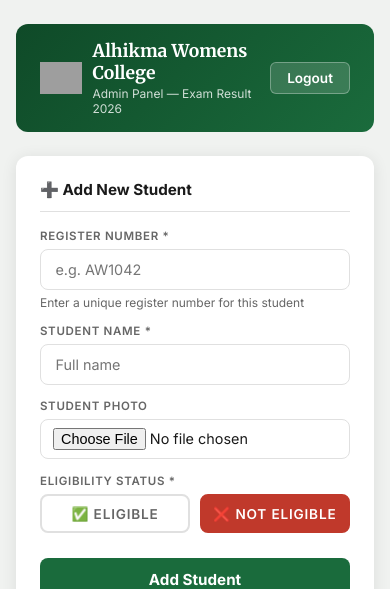
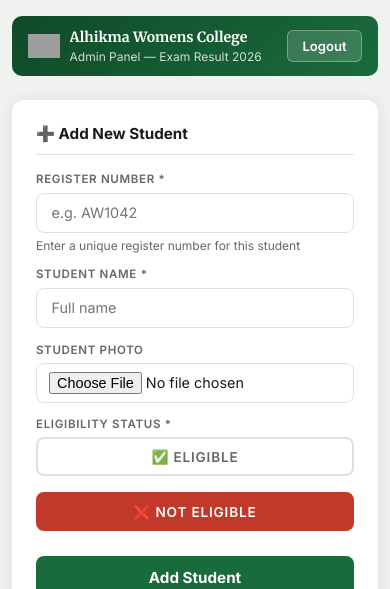
Before and after one commit to ajmal-mubarak/alhikma-ksd, a React (Vite) app in the folder frontend/: page /admin in a window 390 px wide. Shown: the top 589 px of the page. Built offline with nearby package versions, Linux system fonts and the light colour scheme; no server answers; sample sign-in values are in the browser's storage; grey boxes are pictures that could not be loaded.

Commit message:
all clear in responsive

```diff
--- a/frontend/src/index.css
+++ b/frontend/src/index.css
@@ -82,15 +82,17 @@
 
 /* ── ADMIN ── */
 .admin-page{max-width:1100px;margin:0 auto;padding:1.5rem 1rem 3rem}
-.admin-header{background:linear-gradient(135deg,var(--green-dark),var(--green));color:#fff;padding:1rem 1.5rem;display:flex;justify-content:space-between;align-items:center;border-radius:var(--radius);margin-bottom:1.5rem}
-.admin-header h1{font-family:'Merriweather',serif;font-size:1.1rem}
-.admin-header .brand-logo{width:42px;height:42px;object-fit:contain;margin-right:.65rem}
-.admin-title-row{display:flex;align-items:center}
-.logout-btn{background:rgba(255,255,255,.15);color:#fff;border:1px solid rgba(255,255,255,.3);padding:.45rem 1rem;border-radius:6px;cursor:pointer;font-size:.85rem;font-weight:600;transition:all .2s;font-family:inherit}
+.admin-header{background:linear-gradient(135deg,var(--green-dark),var(--green));color:#fff;padding:.9rem 1.25rem;display:flex;justify-content:space-between;align-items:center;gap:.75rem;border-radius:var(--radius);margin-bottom:1.5rem;flex-wrap:wrap}
+.admin-header h1{font-family:'Merriweather',serif;font-size:1rem;line-height:1.3}
+.admin-header .brand-logo{width:38px;height:38px;object-fit:contain;margin-right:.6rem;flex-shrink:0}
+.admin-title-row{display:flex;align-items:center;flex:1;min-width:0}
+.admin-title-row > div{min-width:0}
+.admin-title-row h1{white-space:nowrap;overflow:hidden;text-overflow:ellipsis}
+.logout-btn{background:rgba(255,255,255,.15);color:#fff;border:1px solid rgba(255,255,255,.3);padding:.42rem .9rem;border-radius:6px;cursor:pointer;font-size:.82rem;font-weight:600;transition:all .2s;font-family:inherit;white-space:nowrap;flex-shrink:0}
 .logout-btn:hover{background:rgba(255,255,255,.25)}
 
 .admin-grid{display:grid;grid-template-columns:360px 1fr;gap:1.5rem;align-items:start}
-@media(max-width:820px){.admin-grid{grid-template-columns:1fr}}
+@media(max-width:900px){.admin-grid{grid-template-columns:1fr}}
 
 .form-card h2,.students-card h2{font-size:.95rem;font-weight:700;margin-bottom:1.1rem;padding-bottom:.7rem;border-bottom:1px solid var(--border)}
 .students-card h2{display:flex;justify-content:space-between;align-items:center}
@@ -125,18 +127,19 @@
 .search-admin:focus{border-color:var(--green)}
 
 /* student item */
-.student-item{display:flex;align-items:center;gap:.75rem;padding:.85rem 0;border-bottom:1px solid var(--border)}
+.student-item{display:flex;align-items:flex-start;gap:.75rem;padding:.85rem 0;border-bottom:1px solid var(--border)}
 .student-item:last-child{border-bottom:none}
 .student-thumb{width:46px;height:46px;border-radius:10px;object-fit:cover;border:2px solid var(--border);flex-shrink:0}
 .student-avatar{width:46px;height:46px;border-radius:10px;background:var(--green);color:#fff;display:flex;align-items:center;justify-content:center;font-weight:700;font-size:1rem;flex-shrink:0}
+.student-item-body{flex:1;min-width:0;display:flex;align-items:center;gap:.6rem;flex-wrap:wrap}
 .student-info{flex:1;min-width:0}
 .student-info .sname{font-weight:600;font-size:.9rem;white-space:nowrap;overflow:hidden;text-overflow:ellipsis}
 .student-info .smeta{font-size:.76rem;color:var(--text-muted);margin-top:.1rem}
 .status-badge{display:inline-block;font-size:.67rem;font-weight:700;padding:.18rem .55rem;border-radius:20px;text-transform:uppercase;letter-spacing:.05em;margin-top:.25rem}
 .status-badge.eligible{background:#e6f4ed;color:var(--green)}
 .status-badge.not-eligible{background:#fde8e6;color:var(--red)}
-.student-actions{display:flex;gap:.45rem;flex-shrink:0;flex-wrap:wrap;justify-content:flex-end}
-.btn-sm{padding:.38rem .72rem;font-size:.76rem;border-radius:6px;border:none;cursor:pointer;font-weight:600;transition:all .18s;font-family:inherit}
+.student-actions{display:flex;gap:.4rem;flex-shrink:0;flex-wrap:wrap;justify-content:flex-end}
+.btn-sm{padding:.38rem .72rem;font-size:.76rem;border-radius:6px;border:none;cursor:pointer;font-weight:600;transition:all .18s;font-family:inherit;white-space:nowrap}
 .btn-eligible{background:#e6f4ed;color:var(--green)}
 .btn-eligible:hover{background:var(--green);color:#fff}
 .btn-not-eligible{background:#fde8e6;color:var(--red)}
@@ -165,6 +168,14 @@
 
 @media(max-width:600px){
   .search-row{flex-direction:column}
-  .student-actions{gap:.3rem}
   .modal-box{max-width:100%;border-radius:16px}
+  .admin-page{padding:1rem .75rem 3rem}
+  .admin-header{padding:.75rem 1rem;border-radius:10px}
+  .admin-header h1{font-size:.88rem}
+  .admin-header .brand-logo{width:32px;height:32px}
+  .student-item{flex-direction:column;align-items:stretch;gap:.6rem}
+  .student-item-top{display:flex;align-items:center;gap:.65rem}
+  .student-actions{justify-content:flex-start;gap:.4rem}
+  .btn-sm{padding:.35rem .65rem;font-size:.72rem}
+  .radio-group{flex-direction:column}
 }
--- a/frontend/src/pages/AdminDashboard.jsx
+++ b/frontend/src/pages/AdminDashboard.jsx
@@ -240,6 +240,7 @@
             )}
             {!loading && students.map(student => (
               <div className="student-item" key={student.id}>
+                <div className="student-item-top">
                   {student.image_url
                     ? <img src={student.image_url} alt={student.name} className="student-thumb" />
                     : <div className="student-avatar">{student.name.charAt(0).toUpperCase()}</div>
@@ -250,6 +251,7 @@
                     <span className={`status-badge ${student.status === 'eligible' ? 'eligible' : 'not-eligible'}`}>
                       {student.status === 'eligible' ? 'Eligible' : 'Not Eligible'}
                     </span>
+                  </div>
                 </div>
                 <div className="student-actions">
                   <button
```
Lines whose indentation alone changed are shown as unchanged.
